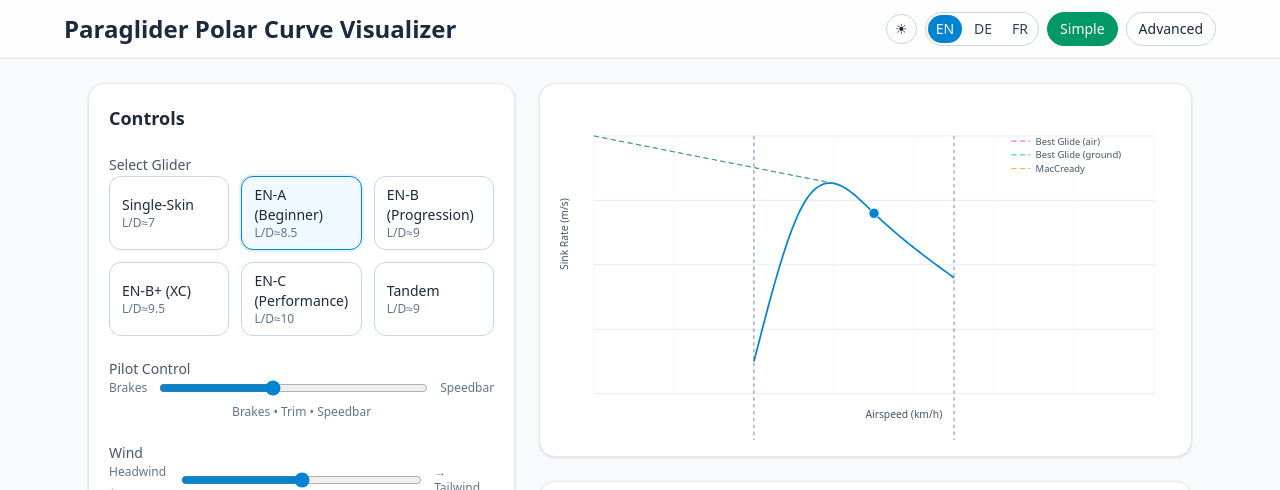
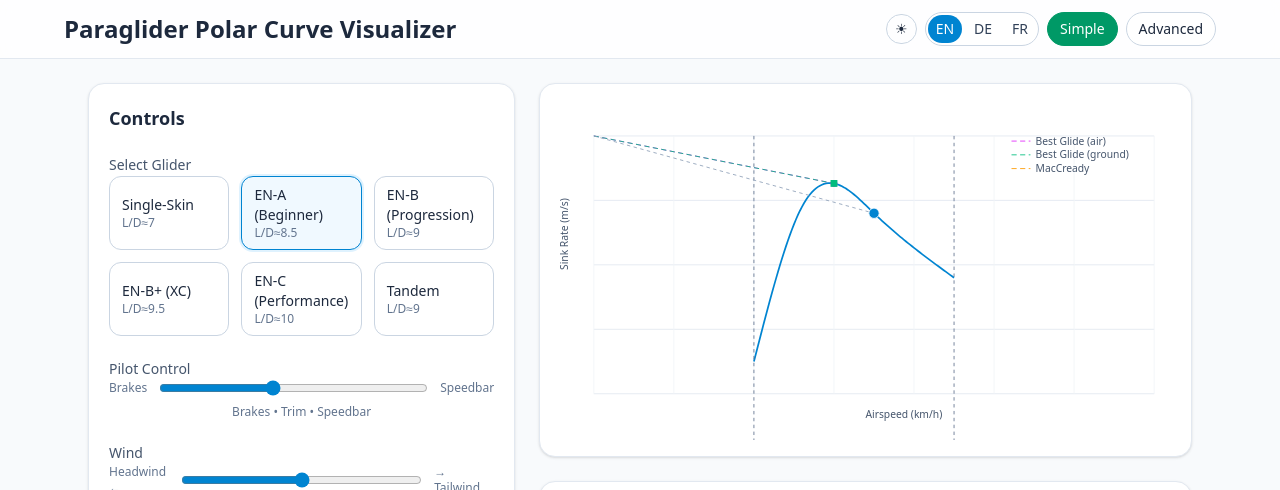
Before and after one commit to Roosted7/ParaPolar, a React (Vite) app: page / in a window 1280 px wide. Shown: the top 490 px of the page. Built offline with nearby package versions, Linux system fonts and the light colour scheme.

Commit message:
Enhance PolarGraph component to support simple mode rendering and improve interaction handling

```diff
--- a/src/components/PolarGraph.jsx
+++ b/src/components/PolarGraph.jsx
@@ -5,6 +5,7 @@ export default function PolarGraph({
   t,
   unit,
   lang,
+  mode,
   polar,
   flightMode,
   displaySpeedKmh,
@@ -20,6 +21,7 @@ export default function PolarGraph({
 }) {
   const svgRef = useRef(null);
   const [dragging, setDragging] = useState(false);
+  const grabOffsetRef = useRef(0);
 
   const margin = { top: 24, right: 24, bottom: 36, left: 44 };
   const width = 720,
@@ -55,9 +57,10 @@ export default function PolarGraph({
     if (!dragging) return;
     const rect = svgRef.current.getBoundingClientRect();
     const px = e.clientX - rect.left;
+    const pxAdj = px - grabOffsetRef.current;
     const v =
       xMin +
-      ((px - margin.left) / (width - margin.left - margin.right)) *
+      ((pxAdj - margin.left) / (width - margin.left - margin.right)) *
         (xMax - xMin);
     const vClamped = clamp(v, stallX, vmaxX);
     onScrubSpeed(vClamped);
@@ -81,9 +84,12 @@ export default function PolarGraph({
         rx="16"
         className="fill-white dark:fill-slate-800"
       />
-      {[0, 1, 2, 3, 4].map((i) => (
+      {(mode === "simple"
+        ? [0, yMax]
+        : [0, 1, 2, 3, yMax]
+      ).map((i, idx) => (
         <line
-          key={i}
+          key={`y-${idx}-${i}`}
           x1={margin.left}
           x2={width - margin.right}
           y1={sy(i)}
@@ -91,9 +97,9 @@ export default function PolarGraph({
           className="stroke-slate-200 dark:stroke-slate-700"
         />
       ))}
-      {[0, 10, 20, 30, 40, 50, 60, 70].map((x) => (
+      {(mode === "simple" ? [0, xMax] : [0, 10, 20, 30, 40, 50, 60, xMax]).map((x, idx) => (
         <line
-          key={x}
+          key={`x-${idx}-${x}`}
           y1={margin.top}
           y2={height - margin.bottom}
           x1={sx(x)}
@@ -116,6 +122,14 @@ export default function PolarGraph({
       >
         {t.axis_sinkrate} (m/s)
       </text>
+      {/* Minimal tick labels in simple mode */}
+      {mode === "simple" && (
+        <>
+          <text x={sx(0)} y={sy(0) - 4} className="text-[12px] fill-slate-500">0</text>
+          <text x={sx(0)} y={sy(yMax) - 4} className="text-[12px] fill-slate-500">-{yMax.toFixed(1)}</text>
+          <text x={sx(xMax) - 16} y={height - margin.bottom + 14} className="text-[12px] fill-slate-500">{xMax}</text>
+        </>
+      )}
 
       {/* Valid polar */}
       <path
@@ -174,19 +188,45 @@ export default function PolarGraph({
         />
       )}
 
+      {/* Current GR (air) line from origin to active point */}
+      <line
+        x1={sx(0)}
+        y1={sy(0)}
+        x2={sx(displaySpeedKmh)}
+        y2={sy(-polar.f(displaySpeedKmh))}
+        className="stroke-slate-400"
+        strokeDasharray="4 4"
+      />
+
       {/* Active point */}
       <circle
         cx={sx(displaySpeedKmh)}
         cy={sy(-polar.f(displaySpeedKmh))}
         r={6}
         className="fill-sky-600 stroke-white dark:stroke-slate-900"
-        onPointerDown={() => setDragging(true)}
+        onPointerDown={(e) => {
+          const rect = svgRef.current.getBoundingClientRect();
+          const px = e.clientX - rect.left;
+          grabOffsetRef.current = px - sx(displaySpeedKmh);
+          setDragging(true);
+        }}
       />
+
+      {/* Intersection markers */}
+      {bestAir && (
+        <circle cx={sx(bestAir.vx)} cy={sy(-bestAir.vz)} r={4} className="fill-fuchsia-500" />
+      )}
+      {bestGround && bestGround.vz < 0 && (
+        <rect x={sx(bestGround.vx) - 4} y={sy(-bestGround.vz) - 4} width={8} height={8} className="fill-emerald-500" />
+      )}
+      {bestMacCready && bestMacCready.vz < 0 && (
+        <path d={`M ${sx(bestMacCready.vx)} ${sy(-bestMacCready.vz) - 5} L ${sx(bestMacCready.vx) - 5} ${sy(-bestMacCready.vz) + 4} L ${sx(bestMacCready.vx) + 5} ${sy(-bestMacCready.vz) + 4} Z`} className="fill-amber-500" />
+      )}
 
       {/* Legend */}
       <g
         transform={`translate(${width - 190},${margin.top + 6})`}
-        className="text-[11px]"
+        className="text-[12px]"
       >
         <LegendItem
           color="stroke-fuchsia-500"
```
